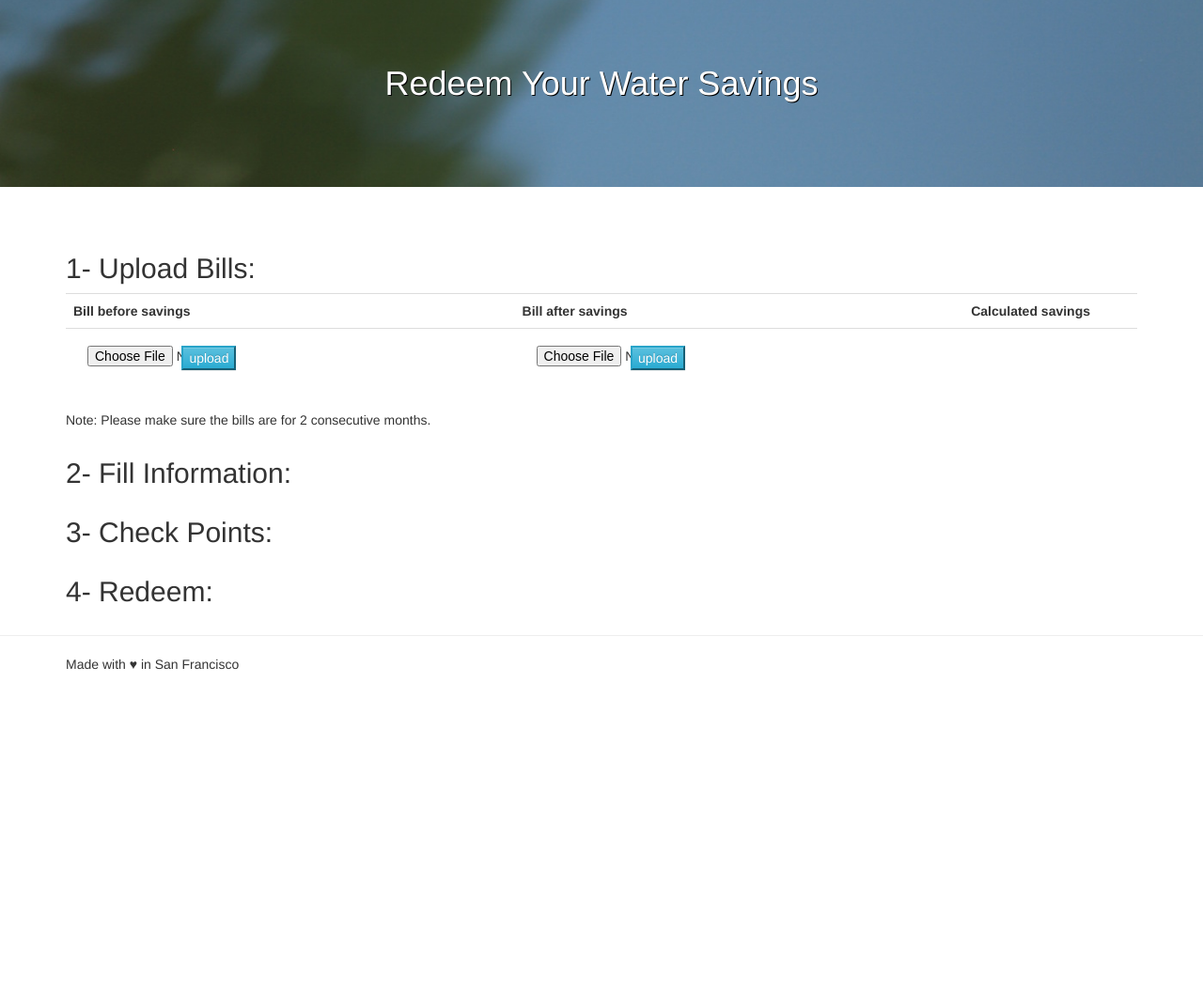
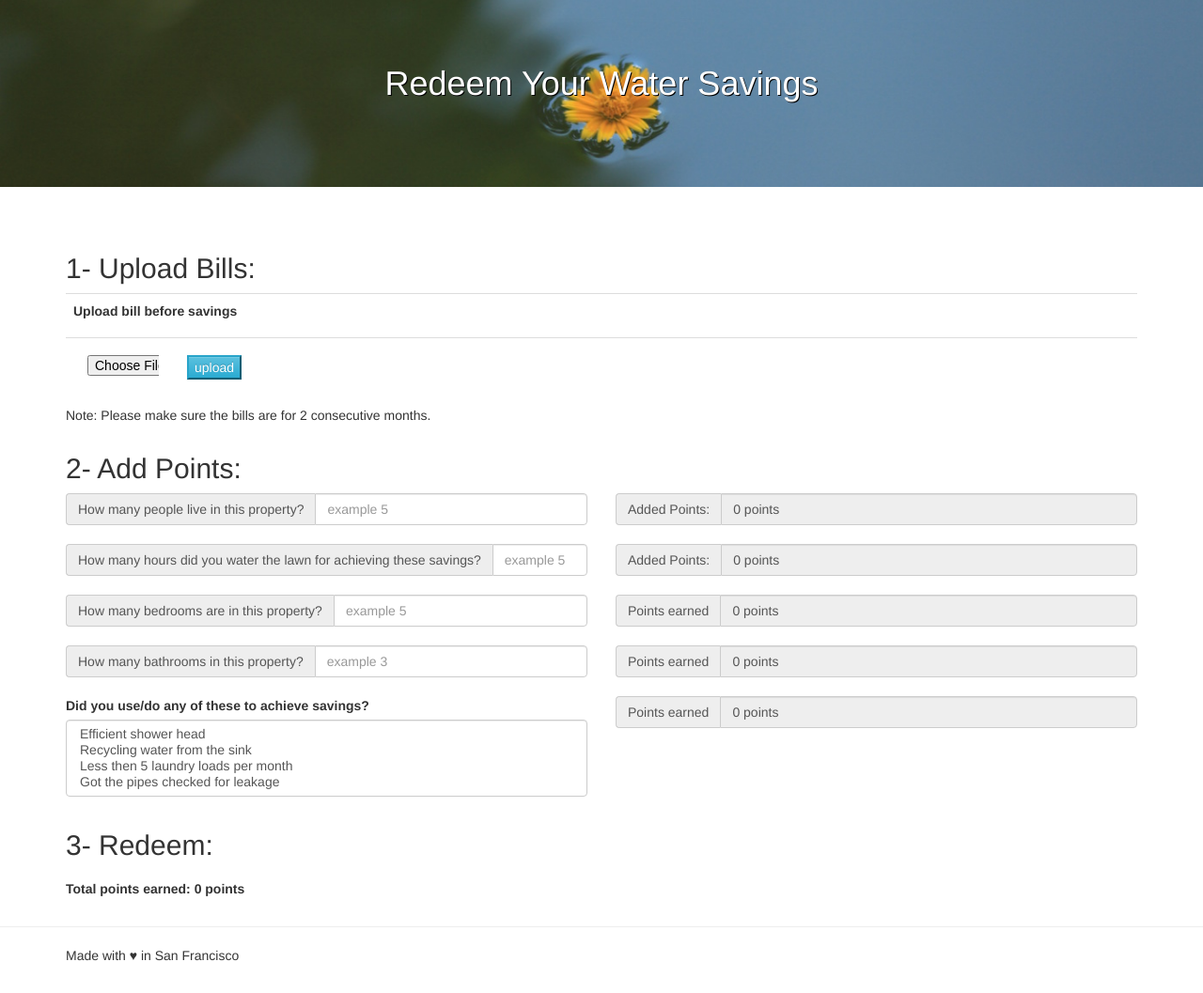
Before and after one commit to aladdine/redeem-the-savings, a PHP site: page /water-form.php in a window 1280 px wide. Shown: the part 51-1108 px from the top of the page at 94% size. Before the commit the page ends 764 px from the top, so only its background shows below. Run offline with PHP 8.4, Linux system fonts and the light colour scheme; some libraries are stand-ins or nearby versions.

Commit message:
added the show/hide effect to the inputs so users know in which order they should be filled

```diff
--- a/css/main.css
+++ b/css/main.css
@@ -72,6 +72,21 @@ body {
 	font-weight: bold;
 }
 
+.input-group {
+	margin-bottom: 20px;
+}
+
+.after-savings-bill-upload {
+	display: none;
+}
+
+.savings-display {
+	display: none;
+}
+
+input[type=file] {
+	margin-right: 30px;
+}
 
 /* ==========================================================================
    Responsive
--- a/water-form.php
+++ b/water-form.php
@@ -14,9 +14,9 @@
 
 		<table class="table">
 		  <tr>
-		  	<th>Bill before savings</th>
-		  	<th>Bill after savings</th>
-		  	<th>Calculated savings </th>
+		  	<th width='33%'><p>Upload bill before savings</p></th>
+		  	<th width='33%'><p class='after-savings-bill-upload'>Upload bill after savings</p></th>
+		  	<th width='33%'><p class='savings-display'>Calculated savings</p></th>
 		  </tr>
 
 		  <tr>
@@ -32,7 +32,7 @@
 
 		  	</td>
 		  	<td>
-		  			<form id="air_tickets_form">
+		  			<form id="air_tickets_form" class='after-savings-bill-upload' >
 					  <div class="form-group">
 					    <p><input type="hidden" name="apikey" value="e1c97619-b755-4fb0-8fec-e06d8594962e"></p>
 					    <input class="col-md-3" type="file" id="air_tickets" name="file">
@@ -47,35 +47,78 @@
        </table>
        <p>Note: Please make sure the bills are for 2 consecutive months.</p>
 
+		</div>
+	</div>
 
 
+		<h2>2- Add Points:</h2>
+	<div class="row">
+           <div class="col-md-6">
+           		<div class="input-group">
+				  <span class="input-group-addon" id="basic-addon1">How many people live in this property?</span>
+				  <input type="number" id="people_in_the _property" class="form-control" placeholder="example 5" aria-describedby="basic-addon1">
+				</div>
 
+				<div class="input-group">
+				  <span class="input-group-addon" id="basic-addon1">How many hours did you water the lawn for achieving these savings?</span>
+				  <input type="text" class="form-control" placeholder="example 5" aria-describedby="basic-addon1">
+				</div>
 
+				<div class="input-group">
+				  <span class="input-group-addon" id="basic-addon1">How many bedrooms are in this property?</span>
+				  <input type="number" class="form-control" placeholder="example 5" aria-describedby="basic-addon1">
+				</div>
 
+				<div class="input-group">
+				  <span class="input-group-addon" id="basic-addon1">How many bathrooms in this property?</span>
+				  <input type="number" class="form-control" placeholder="example 3" aria-describedby="basic-addon1">
+				</div>
 
+				<div class="form-group">
+				  <label for="sel1">Did you use/do any of these to achieve savings?</label>
+				  <select class="form-control" id="sel1" multiple>
+				    <option value="5">Efficient shower head</option>
+				    <option value="10">Recycling water from the sink</option>
+				    <option value="15">Less then 5 laundry loads per month </option>
+				    <option value="20">Got the pipes checked for leakage </option>
+				  </select>
+				</div>
+           </div>
 
+            <div class="col-md-6">
+           		<div class="input-group">
+				  <span class="input-group-addon" id="basic-addon1">Added Points:</span>
+				  <input type="text" class="form-control" id="people_in_the _property_points" value="0 points" aria-describedby="basic-addon1" readonly>
+				</div>
+				<div class="input-group">
+				  <span class="input-group-addon" id="basic-addon1">Added Points:</span>
+				  <input type="text" class="form-control" value="0 points" aria-describedby="basic-addon1" readonly>
+				</div>
+				<div class="input-group">
+				  <span class="input-group-addon" id="basic-addon1">Points earned</span>
+				  <input type="text" class="form-control" value="0 points" aria-describedby="basic-addon1" readonly>
+				</div>
+				<div class="input-group">
+				  <span class="input-group-addon" id="basic-addon1">Points earned</span>
+				  <input type="text" class="form-control" value="0 points" aria-describedby="basic-addon1" readonly>
+				</div>
+				<div class="input-group">
+				  <span class="input-group-addon" id="basic-addon1">Points earned</span>
+				  <input type="text" class="form-control" value="0 points" aria-describedby="basic-addon1" readonly>
+				</div>
 
 
 
 
            </div>
+
 	</div>
 
 
-		<h2>2- Fill Information:</h2>
-	<div class="row">
-
-
-	</div>
-
 	<div class="row">
 		<div class="col-md-12">
-		<h2>3- Check Points:</h2>
-		</div>
-	</div>
-	<div class="row">
-		<div class="col-md-12">
-		<h2>4- Redeem:</h2>
+		<h2>3- Redeem:</h2>
+		<div id="total-points"><p class='output'>Total points earned: 0 points</p></div>
 		</div>
 	</div>
 </div>
@@ -127,6 +170,7 @@
         consumption_before = Number(consumption.replace(",",""));
         $("#this-month-consumption").html("<p class='output'>Monthly consumption before saving: " + consumption_before + " gallons</p>");
         $("#this-month-consumption").append("<p class='output'>Billing period: " + billing_period + "</p>");
+        $(".after-savings-bill-upload").fadeIn();
         }
     }
   });
@@ -173,6 +217,7 @@
 
         $("#this-month-consumption-2").html("<p class='output'>Monthly consumption after saving: " + consumption_after + " gallons</p>");
         $("#this-month-consumption-2").append("<p class='output'>Billing period: " + billing_period + "</p>");
+        $(".savings-display").show();
 
 
         savings_gallons = consumption_before - consumption_after;
@@ -180,10 +225,18 @@
         savings_percent = savings_gallons / consumption_before * 100;
 
          $("#water-savings").html("<p class='output'>Your month to month savings are: " + savings_gallons + " gallons (" + savings_percent + "%)</p>");
+	         if (savings_percent >= 0) {
+                 points = savings_percent * 2 + 20;
+              //   id="people_in_the _property"
+                $("#total-points").html("<p class='output'>Total points earned: " + points + " points</p>");
+
+	         }
     	}
 
     }
   });
 
 });
+
+
 </script>
```
Lines whose indentation alone changed are shown as unchanged.
